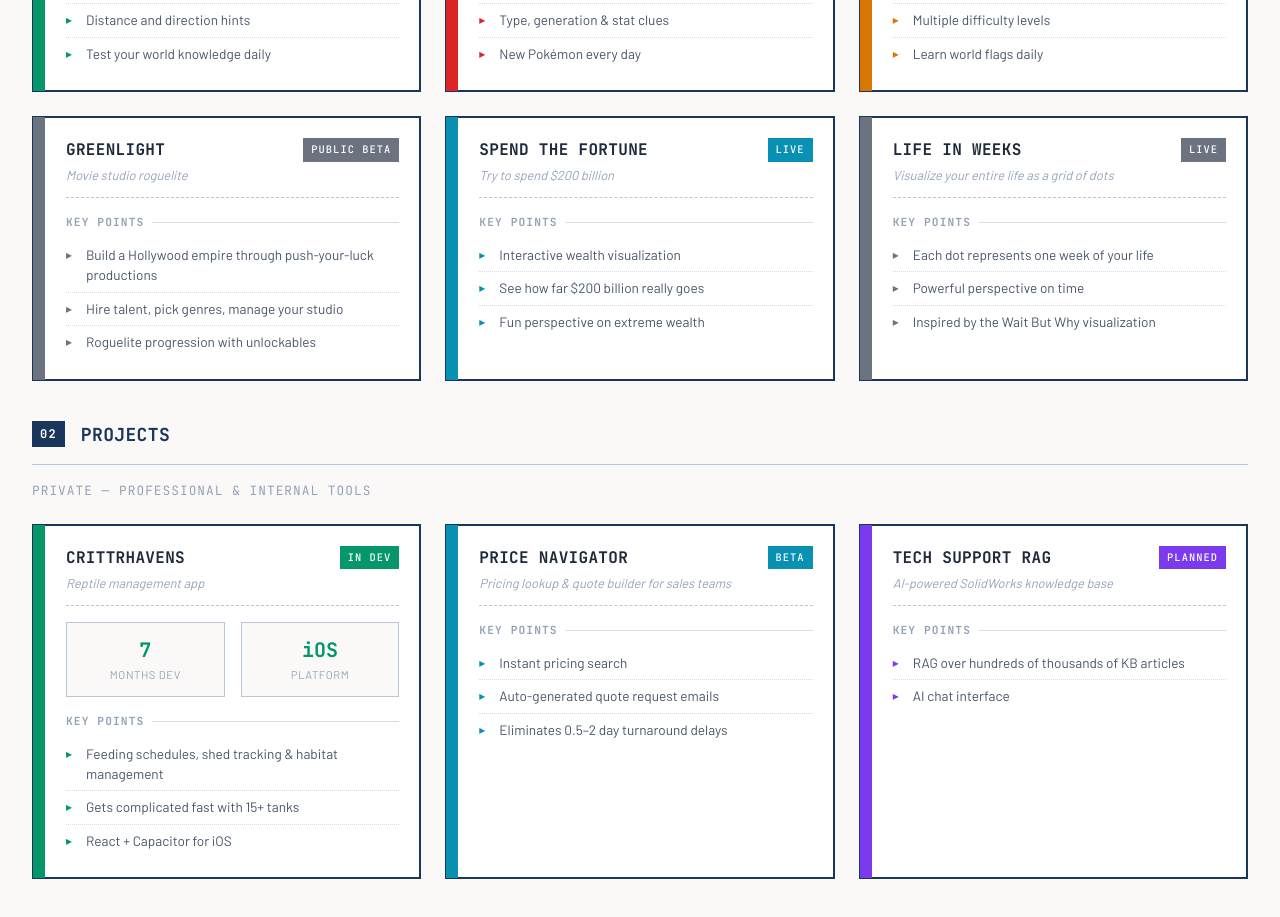
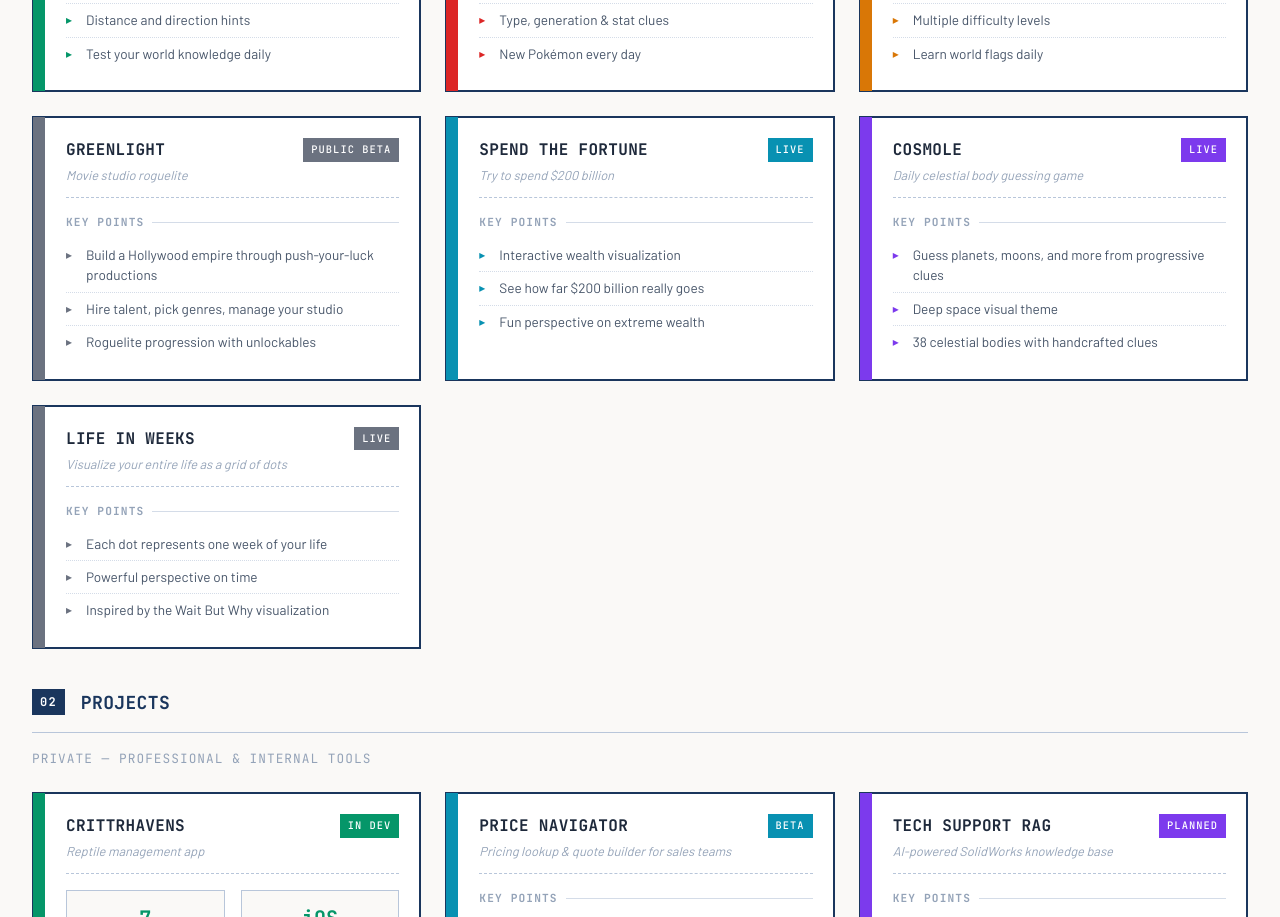
Before and after one commit to agent-lucas-bishop/codyp-xyz, a React (Vite) app: page / in a window 1280 px wide. Shown: the part 1360-2277 px from the top of the page. Built offline with nearby package versions, Linux system fonts and the light colour scheme.

Commit message:
Add Cosmole to public projects

```diff
--- a/src/App.tsx
+++ b/src/App.tsx
@@ -174,6 +174,14 @@ function Projects() {
       badge: 'LIVE',
       link: 'https://spend-the-fortune.vercel.app',
       points: ['Interactive wealth visualization', 'See how far $200 billion really goes', 'Fun perspective on extreme wealth'],
+    },
+    {
+      title: 'Cosmole',
+      subtitle: 'Daily celestial body guessing game',
+      zone: 'purple',
+      badge: 'LIVE',
+      link: 'https://cosmole.vercel.app',
+      points: ['Guess planets, moons, and more from progressive clues', 'Deep space visual theme', '38 celestial bodies with handcrafted clues'],
     },
     {
       title: 'Life in Weeks',
```
